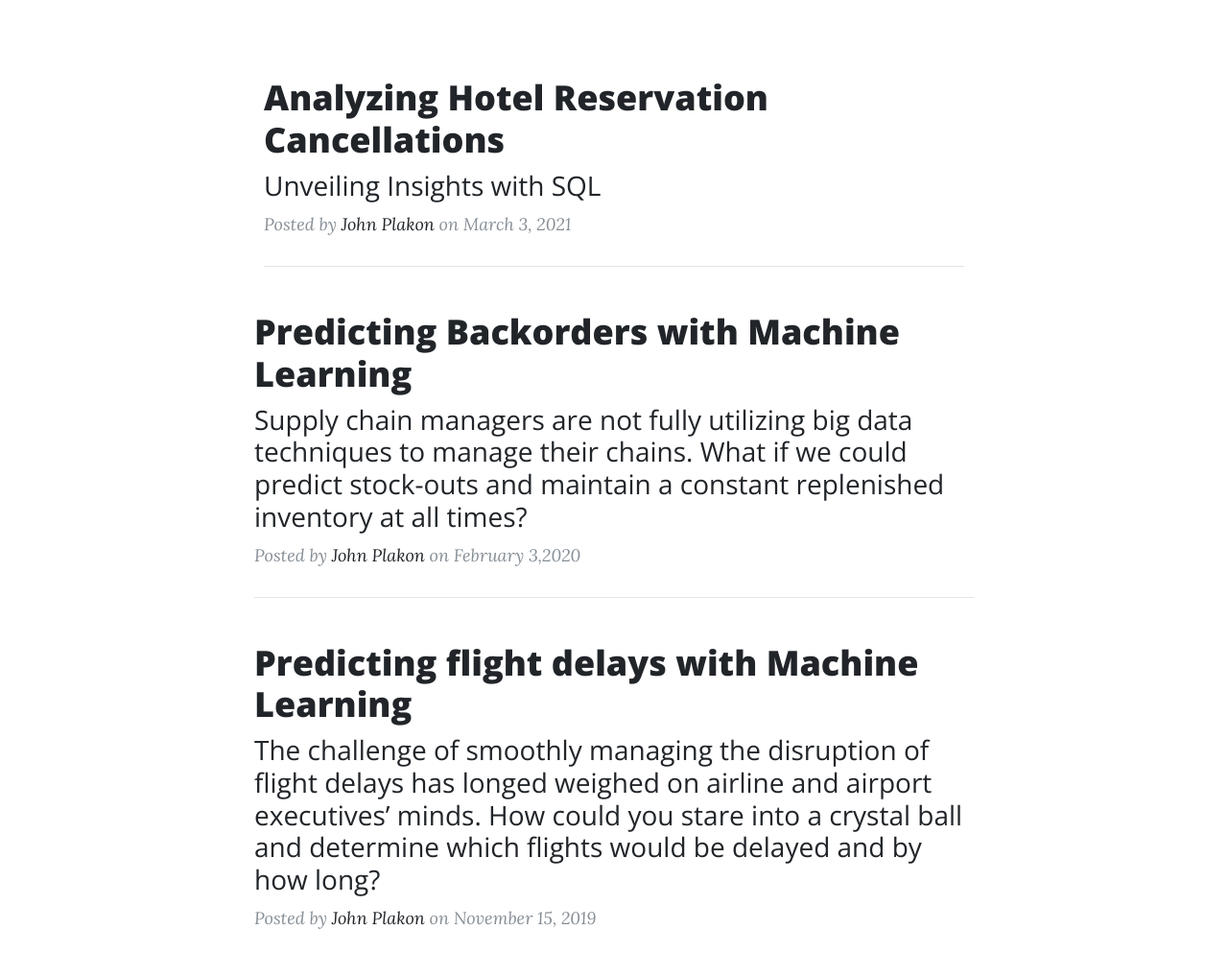
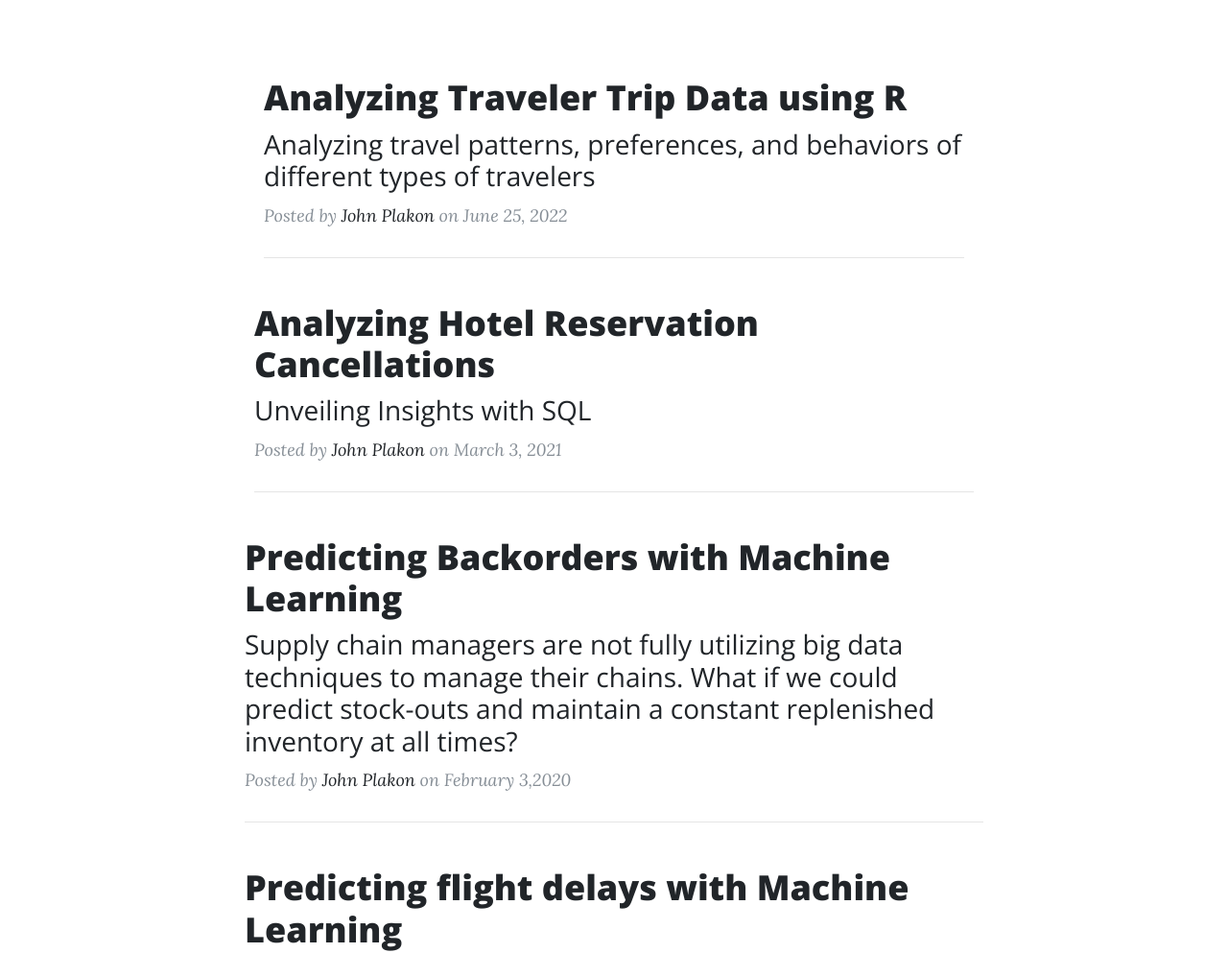
Before and after one commit to johnplakon/johnplakon.github.io, a website: page index.html in a window 1280 px wide. Shown: the part 532-1525 px from the top of the page at 96% size. Drawn offline with nearby package versions, Linux system fonts and the light colour scheme.

Commit message:
Update index.html

```diff
--- a/index.html
+++ b/index.html
@@ -75,6 +75,25 @@
     <div class="row">
 	<div class="col-lg-8 col-md-10 mx-auto">
         <div class="post-preview">
+          <a href="post4.html">
+            <h2 class="post-title">
+              Analyzing Traveler Trip Data using R
+            </h2>
+            <h3 class="post-subtitle">
+              Analyzing travel patterns, preferences, and behaviors of different types of travelers
+            </h3>
+          </a>
+          <p class="post-meta">Posted by
+            <a href="#">John Plakon</a>
+            on June 25, 2022</p>
+        </div>
+        <hr>
+      <div class="clearfix"> </div>
+      </div>
+
+    <div class="row">
+	<div class="col-lg-8 col-md-10 mx-auto">
+        <div class="post-preview">
           <a href="post3.html">
             <h2 class="post-title">
               Analyzing Hotel Reservation Cancellations
@@ -88,8 +107,7 @@
             on March 3, 2021</p>
         </div>
         <hr>
-
-        <div class="clearfix"> </div>
+      <div class="clearfix"> </div>
       </div>
 
 
```
